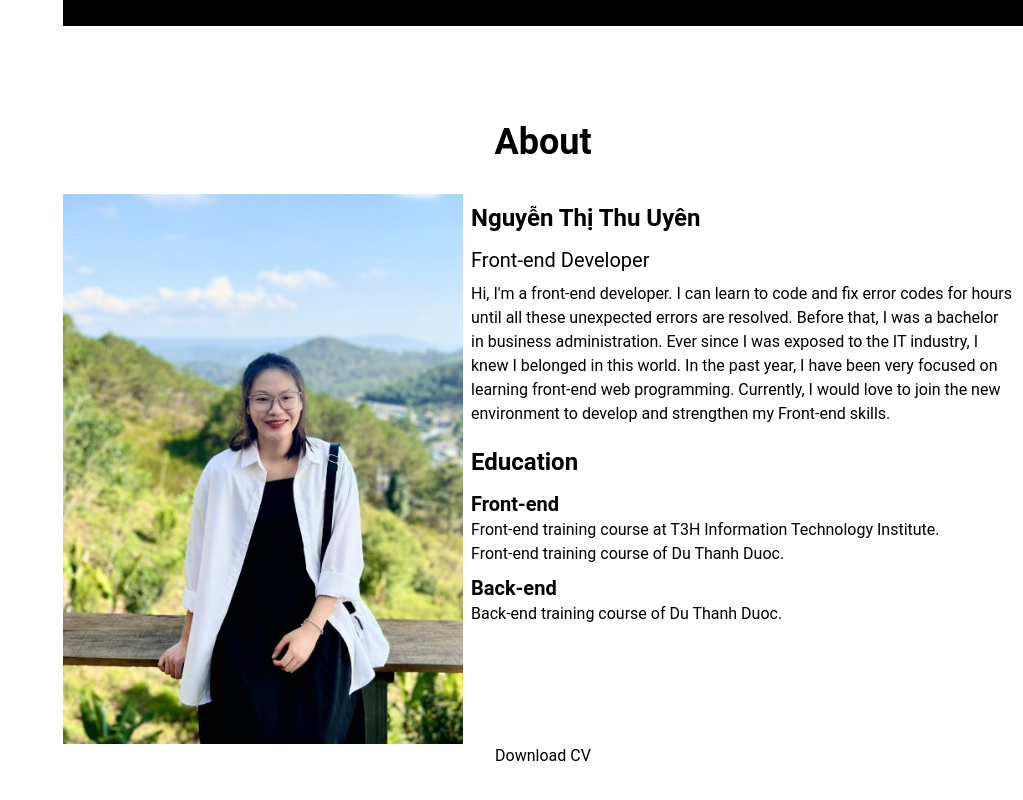
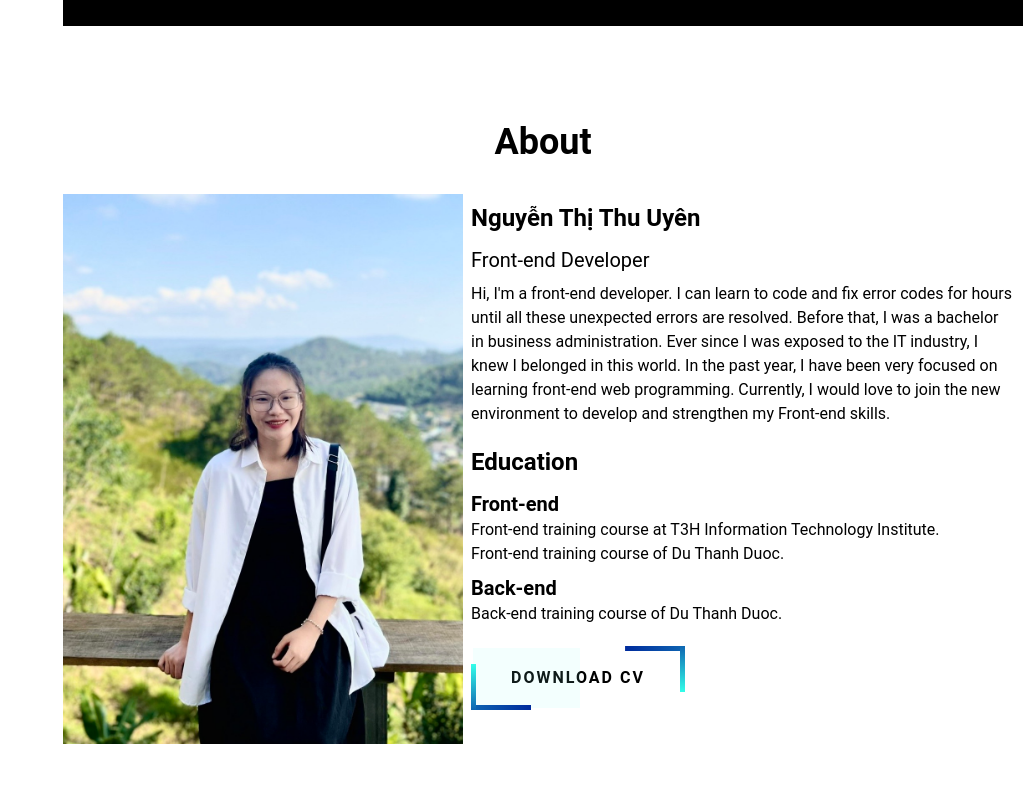
Before and after one commit to NguyenUyen-ReactJs2206/CV_NguyenThiThuUyen_FrontEnd, a React (Vite) app in the folder MyProfile/: page / in a window 1280 px wide. Shown: the part 774-1574 px from the top of the page, without its empty margins (257-1280 px from the left). Built offline with nearby package versions, Linux system fonts and the light colour scheme.

Commit message:
animate btn

```diff
--- a/MyProfile/src/pages/Main/Main.tsx
+++ b/MyProfile/src/pages/Main/Main.tsx
@@ -31,7 +31,7 @@ export default function Main() {
                   <h2 className='py-2 text-2xl font-semibold'>Nguyễn Thị Thu Uyên</h2>
                   <div className='py-1'>
                     <h4 className='text-xl'> Front-end Developer</h4>
-                    <p className='py-2 '>
+                    <p className='py-2 lg:text-base text-sm'>
                       Hi, I'm a front-end developer. I can learn to code and fix error codes for hours until all these
                       unexpected errors are resolved. Before that, I was a bachelor in business administration. Ever
                       since I was exposed to the IT industry, I knew I belonged in this world. In the past year, I have
@@ -42,18 +42,28 @@ export default function Main() {
                   <h2 className='py-2 text-2xl font-semibold'>Education</h2>
                   <div className='py-1'>
                     <h4 className='text-xl font-semibold'>Front-end</h4>
-                    <p>Front-end training course at T3H Information Technology Institute.</p>
-                    <p>Front-end training course of Du Thanh Duoc.</p>
+                    <p className='lg:text-base text-sm'>
+                      Front-end training course at T3H Information Technology Institute.
+                    </p>
+                    <p className='lg:text-base text-sm'>Front-end training course of Du Thanh Duoc.</p>
                   </div>
                   <div className='py-1'>
                     <h4 className='text-xl font-semibold'>Back-end</h4>
-                    <p>Back-end training course of Du Thanh Duoc.</p>
+                    <p className='lg:text-base text-sm'>Back-end training course of Du Thanh Duoc.</p>
+                  </div>
+                  <div className='py-4'>
+                    <div className='flex'>
+                      <a href={cvFile} className='' download='CV-FrontEnd-Nguyen-Thi-Thu-Uyen'>
+                        <span></span>
+                        <span></span>
+                        <span></span>
+                        <span></span>Download CV
+                      </a>
+                      <button></button>
+                    </div>
                   </div>
                 </div>
               </div>
-              <a href={cvFile} className='' download='CV-FrontEnd-Nguyen-Thi-Thu-Uyen'>
-                Download CV
-              </a>
             </div>
           </div>
         </div>
--- a/MyProfile/src/sass/main.scss
+++ b/MyProfile/src/sass/main.scss
@@ -32,3 +32,101 @@
 .animation-left {
   animation: moveInLeft 1s ease-out;
 }
+
+a {
+  position: relative;
+  color: #34ffea;
+  overflow: hidden;
+  padding: 20px 40px;
+  font-size: 30;
+  text-decoration: none;
+  letter-spacing: 2px;
+  text-transform: uppercase;
+  font-weight: bold;
+  box-shadow: 0 20px 50px rgb(255 255 255 / 5%);
+}
+
+a::before {
+  position: absolute;
+  width: 50%;
+  top: 2px;
+  left: 2px;
+  bottom: 2px;
+  content: '';
+  background: rgb(142 255 240 / 10%);
+}
+
+a:hover::before {
+  background: rgb(142 255 240 / 20%);
+}
+
+a span:nth-child(1) {
+  position: absolute;
+  width: 100%;
+  height: 5px;
+  top: 0;
+  left: 0;
+  background: linear-gradient(to right, #002b9d, #34ffea);
+  animation: animate1 2s linear infinite;
+}
+@keyframes animate1 {
+  0% {
+    transform: translateX(-100%);
+  }
+  100% {
+    transform: translateX(100%);
+  }
+}
+a span:nth-child(2) {
+  position: absolute;
+  width: 5px;
+  height: 100%;
+  top: 0;
+  right: 0;
+  background: linear-gradient(to bottom, #002b9d, #34ffea);
+  animation: animate2 2s linear infinite;
+  animation-delay: 1s;
+}
+@keyframes animate2 {
+  0% {
+    transform: translateY(-100%);
+  }
+  100% {
+    transform: translateY(100%);
+  }
+}
+a span:nth-child(3) {
+  position: absolute;
+  width: 100%;
+  height: 5px;
+  left: 0;
+  bottom: 0;
+  background: linear-gradient(to left, #002b9d, #34ffea);
+  animation: animate3 2s linear infinite;
+}
+@keyframes animate3 {
+  0% {
+    transform: translateX(100%);
+  }
+  100% {
+    transform: translateX(-100%);
+  }
+}
+a span:nth-child(4) {
+  position: absolute;
+  width: 5px;
+  height: 100%;
+  top: 0;
+  left: 0;
+  background: linear-gradient(to top, #002b9d, #34ffea);
+  animation: animate4 2s linear infinite;
+  animation-delay: 1s;
+}
+@keyframes animate4 {
+  0% {
+    transform: translateY(100%);
+  }
+  100% {
+    transform: translateY(-100%);
+  }
+}
```
